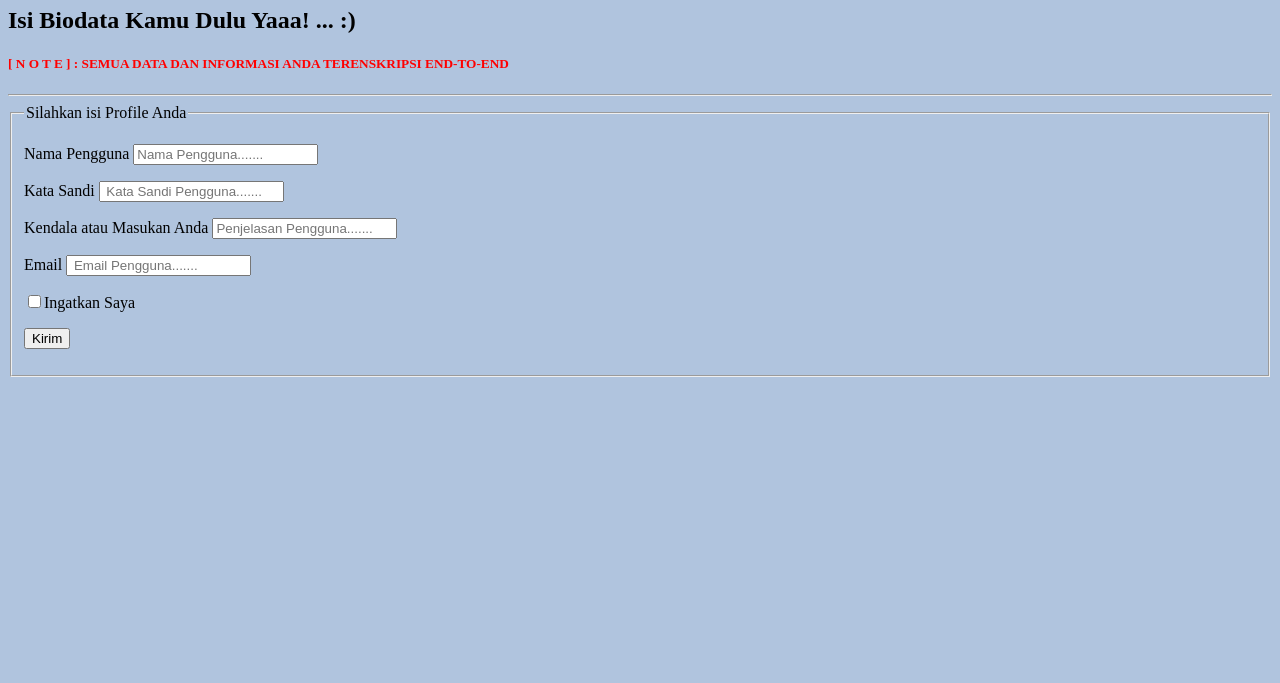
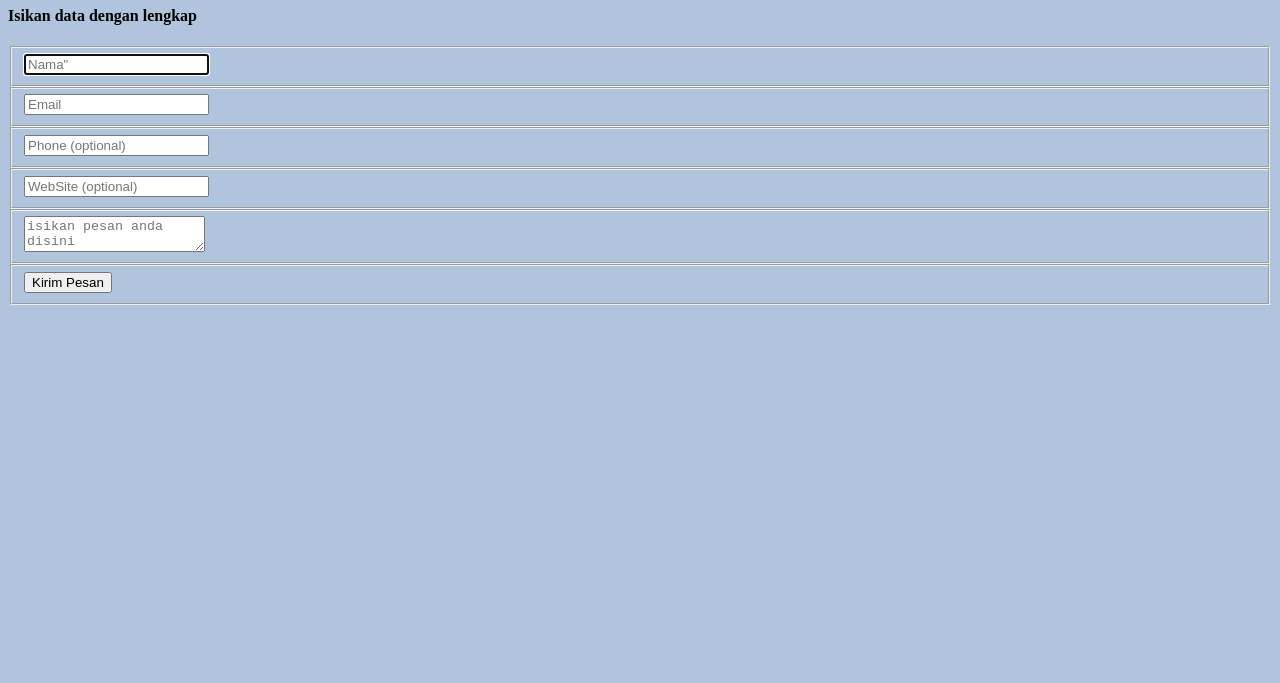
Before and after one commit to Abdipatuan1/abdipatuan6, a plain HTML site: page index.html in a window 1280 px wide. Shown: the part 117-800 px from the top of the page. Drawn offline with Linux system fonts and the light colour scheme.

Commit message:
Update index.html

```diff
--- a/index.html
+++ b/index.html
@@ -1,43 +1,36 @@
-<!DOCTYPE html>
+<<!DOCTYPE html>
 <html lang="en">
 <head>
   <title>Laptop SiAbdi</title>
 </head>
 <body background="background-color" style="background-color:LightSteelBlue;">
     <hr>
-    <p>
-<a href="https://abdipatuan1.github.io/abdi-patuan1/">Kembali</a>
+    <a href="https://abdipatuan1.github.io/abdi-patuan1/">Kembali</a>
 </p>
-  <h1 style="color:darkviolet;"> Selamat Datang Di Laptop SiAbdi</h1>
-  <h2> Isi Biodata Kamu Dulu Yaaa! ... :)</h2>
-  <h5 style="color:red;">[ N O T E ] : SEMUA DATA DAN INFORMASI ANDA TERENSKRIPSI END-TO-END</h5>
-  <hr>
-   <form action="https://abdipatuan1.github.io/contactuss/"method="get">
-    <fieldset>
-      <legend>Silahkan isi Profile Anda</legend>
-      <p>
-        <label>Nama Pengguna</label>
-        <input type="text" name="Nama Pengguna" placeholder="Nama Pengguna......."/>
-      </p>
-      <p>
-        <label>Kata Sandi</label>
-        <input type="password" name="Kata Sandi" placeholder=" Kata Sandi Pengguna......."/>
-      </p>
-      <p>
-        <label>Kendala atau Masukan Anda</label>
-        <input type="text" name="Kendala atau Masukan Anda" placeholder="Penjelasan Pengguna......."/>
-      </p>
-      <p>
-        <label>Email</label>
-        <input type="Email" name="Email Anda" placeholder=" Email Pengguna......."/>
-      </p>
-      <p>
-        <label><input type="checkbox" name="Ingatkan Saya" value="remeber"/>Ingatkan Saya</label>
-      </p>
-      <p>
-        <label><input type="submit" name="kirim Data"value="Kirim"/></label>
-      </p>
-  </form>
+<div class="container">
+<form id="contact" action="" method="post">
+<h3>Questions Form</h3>
+<h4>Isikan data dengan lengkap</h4>
+<fieldset>
+<input placeholder=Nama" type="text" tabindex="1" required autofocus>
+</fieldset>
+<fieldset>
+<input placeholder="Email" type="email" tabindex="2" required>
+</fieldset>
+<fieldset>
+<input placeholder="Phone (optional)" type="tel" tabindex="3" required>
+</fieldset>
+<fieldset>
+<input placeholder="WebSite (optional)" type="url" tabindex="4" required>
+</fieldset>
+<fieldset>
+<textarea placeholder="isikan pesan anda disini" tabindex="5" required></textarea>
+</fieldset>
+<fieldset>
+<button name="submit" type="submit" id="contact-submit" data-submit="...Sending">Kirim Pesan</button>
+</fieldset>
 
+</form>
+</div>
 </body>
 </html>
```
